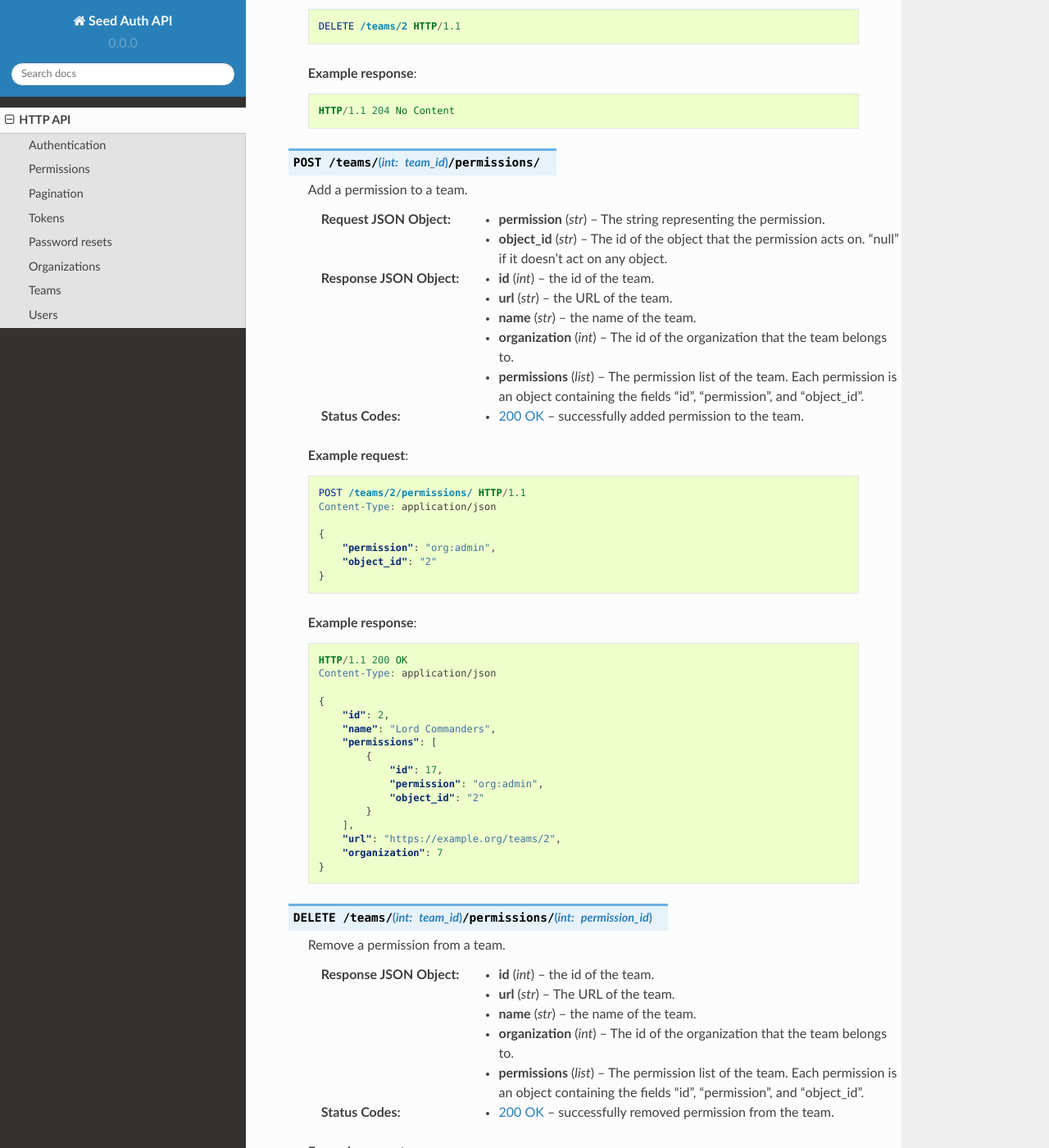
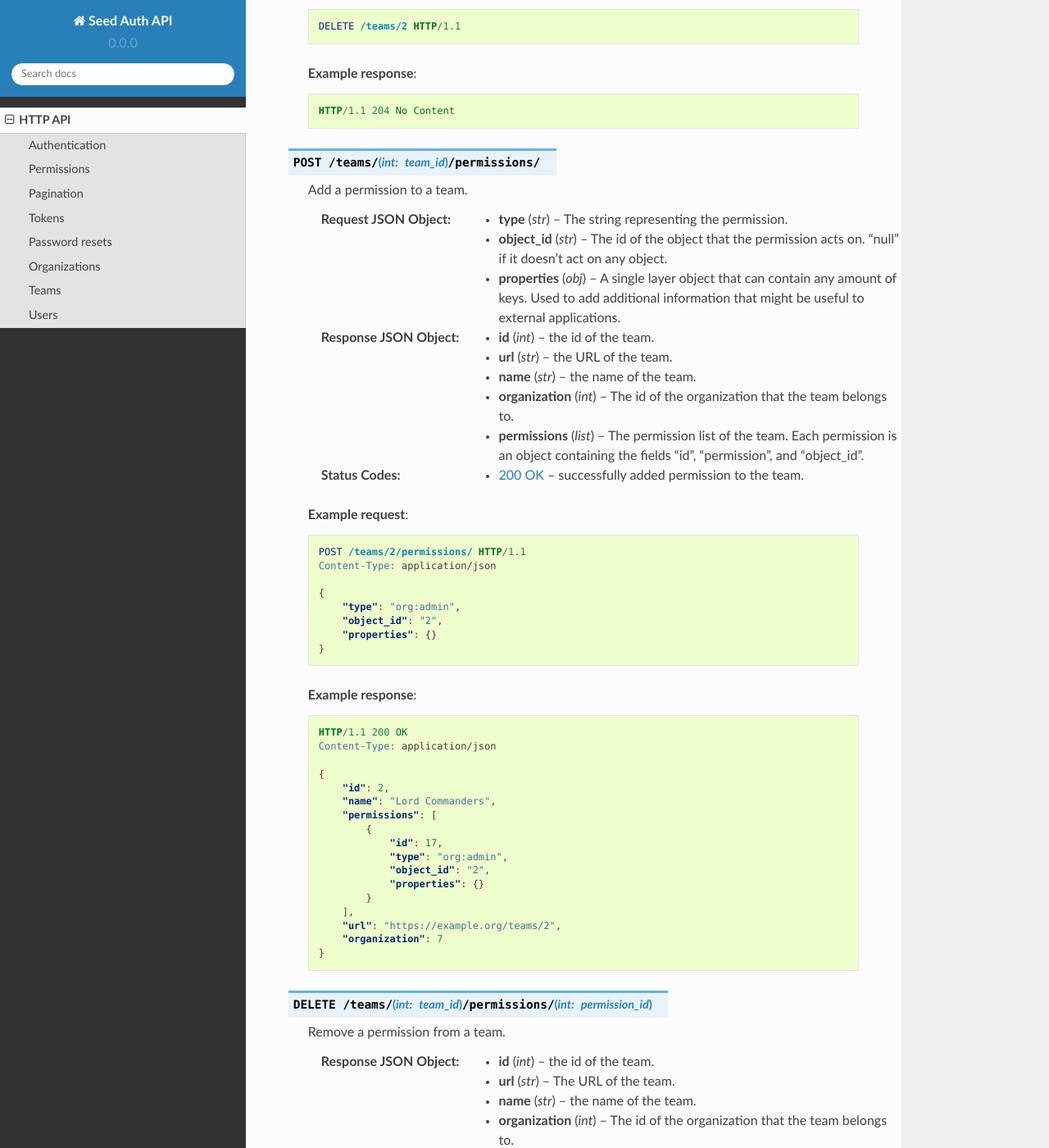
Before and after one commit to praekelt/seed-auth-api, a Sphinx documentation site: the page built from docs/http_api.rst, in a window 1280 px wide and 1400 px high, scrolled down 11098 px. Shown: the whole window at 82% size. Built offline with Sphinx 7.4.7 and the Read the Docs theme 2.0.0, drawn with Linux system fonts in a browser that asks for light colours.

Commit message:
Add properties field to permissions

```diff
--- a/docs/http_api.rst
+++ b/docs/http_api.rst
@@ -609,10 +609,13 @@ Teams
 
     Add a permission to a team.
 
-    :<json str permission: The string representing the permission.
+    :<json str type: The string representing the permission.
     :<json str object_id:
         The id of the object that the permission acts on. "null" if it doesn't
         act on any object.
+    :<json obj properties:
+        A single layer object that can contain any amount of keys. Used to add
+        additional information that might be useful to external applications.
 
     :>json int id: the id of the team.
     :>json str url: the URL of the team.
@@ -631,8 +634,9 @@ Teams
         Content-Type: application/json
 
         {
-            "permission": "org:admin",
-            "object_id": "2"
+            "type": "org:admin",
+            "object_id": "2",
+            "properties": {}
         }
 
     **Example response**:
@@ -648,8 +652,9 @@ Teams
             "permissions": [
                 {
                     "id": 17,
-                    "permission": "org:admin",
-                    "object_id": "2"
+                    "type": "org:admin",
+                    "object_id": "2",
+                    "properties": {}
                 }
             ],
             "url": "https://example.org/teams/2",
```
